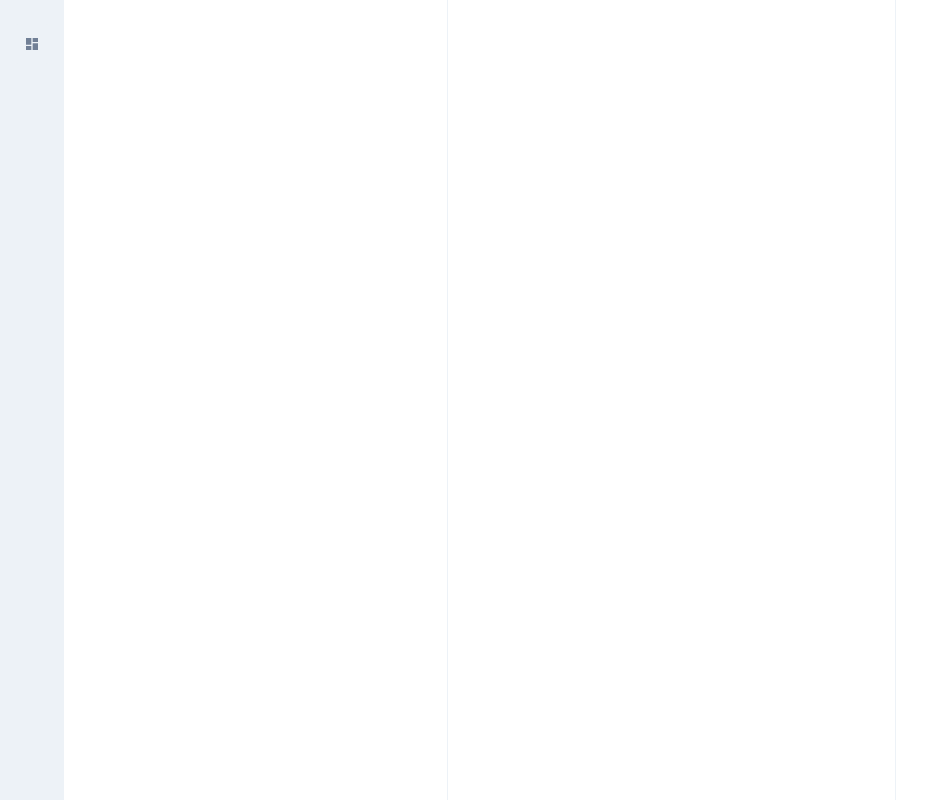
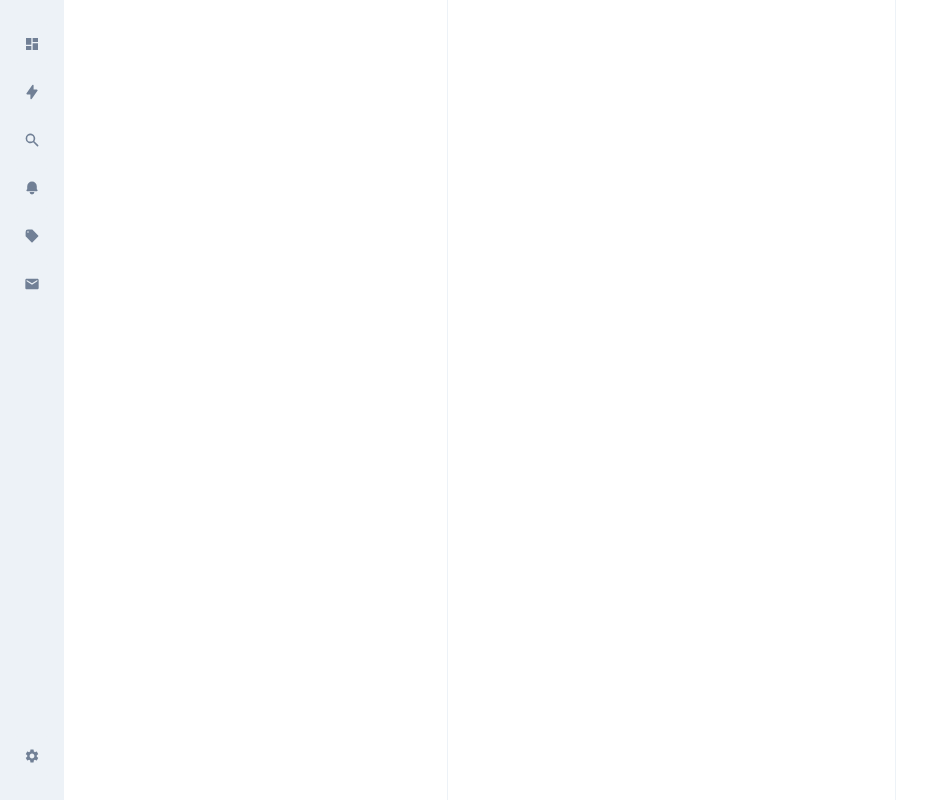
Before and after one commit to amatureApe/chakra-chat-app, a Next.js app in the folder chat-app/: page / in a window 1280 px wide. Shown: the whole page, without its empty margins (0-934 px from the left). Built offline with nearby package versions, Linux system fonts and the light colour scheme.

Commit message:
add all navbar buttons

```diff
--- a/chat-app/components/Navigation.tsx
+++ b/chat-app/components/Navigation.tsx
@@ -1,6 +1,6 @@
-import { VStack, IconButton, Tooltip } from '@chakra-ui/react'
+import { VStack, IconButton, Tooltip, Icon } from '@chakra-ui/react'
 import { MdDashboard, MdMail, MdSettings } from 'react-icons/md'
-import { HiLightningBolt, HiBell, HiTag, HiSearch } from 'react-icons/ui'
+import { HiLightningBolt, HiBell, HiTag, HiSearch } from 'react-icons/hi'
 
 const Navigation = () => {
   return (
@@ -10,7 +10,25 @@
         <Tooltip label="Dashboard" placement="right">
           <IconButton color="gray.500" icon={<MdDashboard />} aria-label="Dashboard" />
         </Tooltip>
+        <Tooltip label="Actions" placement="right">
+          <IconButton color="gray.500" icon={<HiLightningBolt />} aria-label="Actions" />
+        </Tooltip>
+        <Tooltip label="Search" placement="right">
+          <IconButton color="gray.500" icon={<HiSearch />} aria-label="Search" />
+        </Tooltip>
+        <Tooltip label="Notifications" placement="right">
+          <IconButton color="gray.500" icon={<HiBell />} aria-label="Notifications" />
+        </Tooltip>
+        <Tooltip label="Tags" placement="right">
+          <IconButton color="gray.500" icon={<HiTag />} aria-label="Tags" />
+        </Tooltip>
+        <Tooltip label="Messages" placement="right">
+          <IconButton color="gray.500" icon={<MdMail />} aria-label="Messages" />
+        </Tooltip>
       </VStack>
+      <Tooltip label="Settings" placement="right">
+        <IconButton color="gray.500" icon={<MdSettings />} aria-label="Settings" />
+      </Tooltip>
     </VStack>
   )
 }
```
